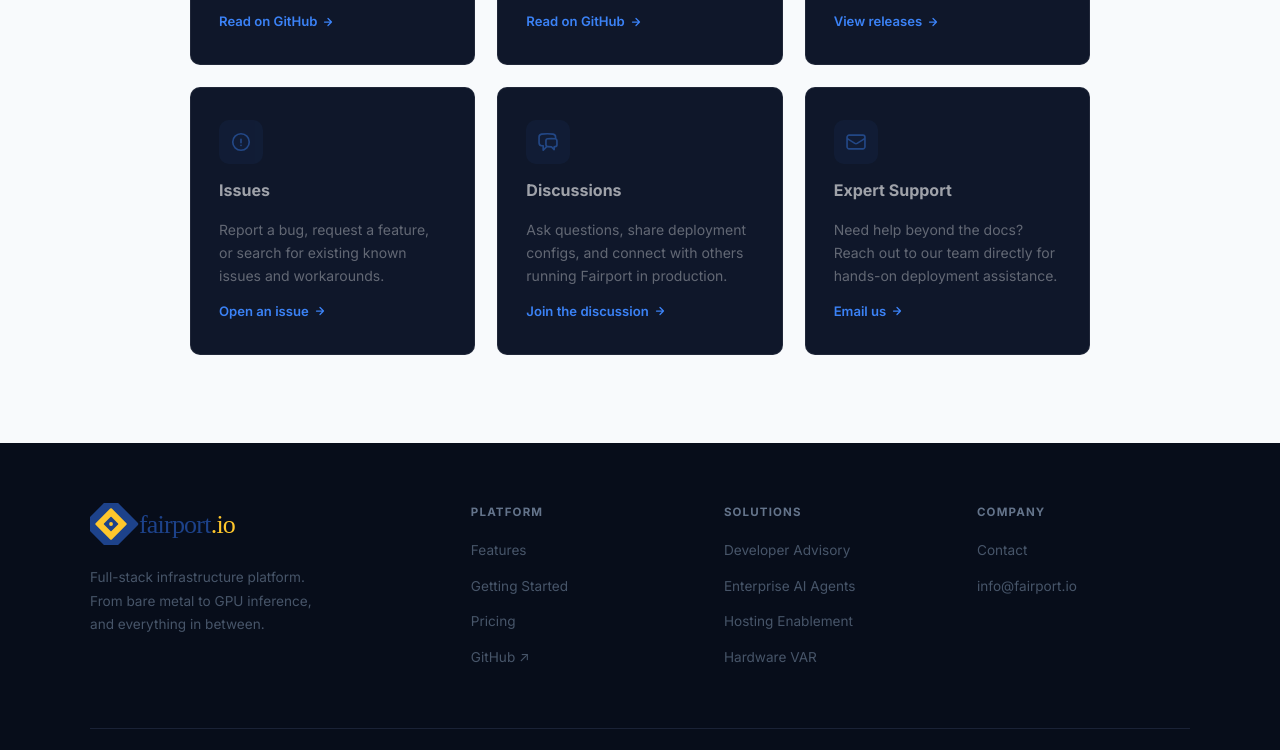
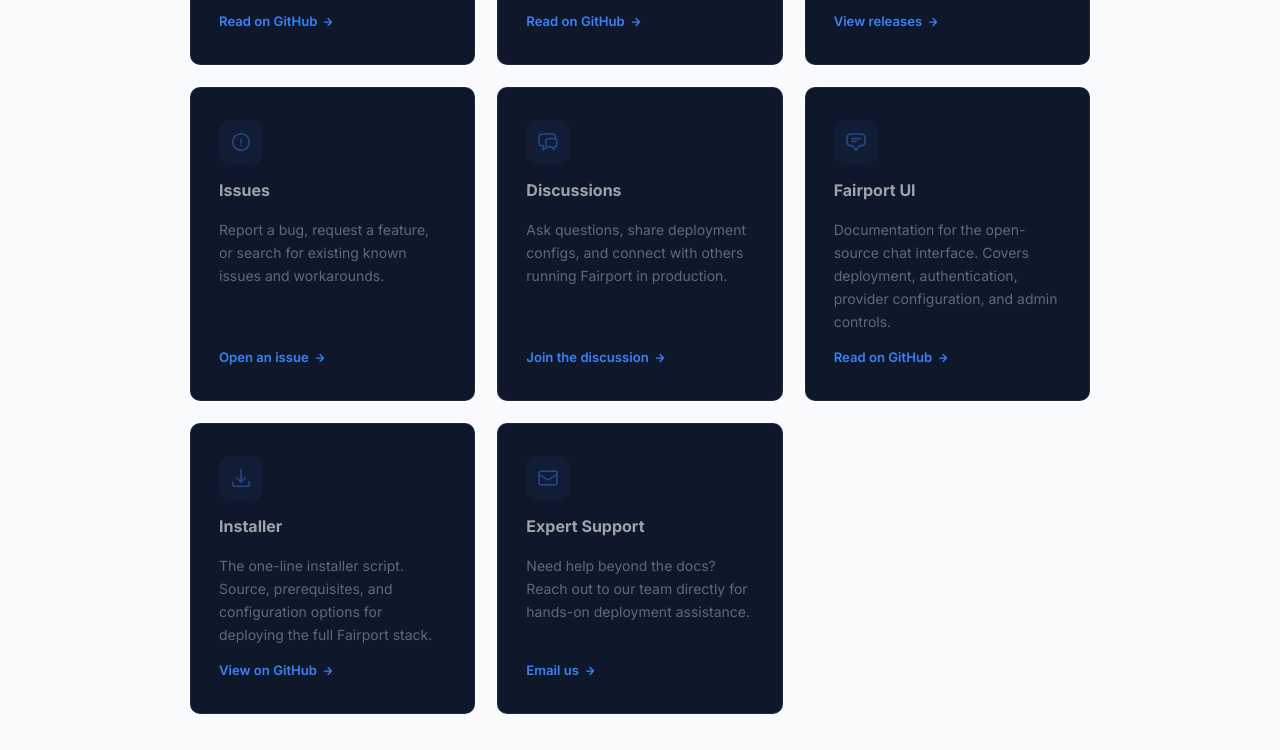
Before and after one commit to fairport-io/fairport-public-web, a plain HTML site: page docs.html in a window 1280 px wide. Shown: the part 1587-2337 px from the top of the page. Drawn offline with Linux system fonts and the light colour scheme.

Commit message:
removed repo section, added Fairport UI and Installer doc cards

```diff
--- a/docs.html
+++ b/docs.html
@@ -512,6 +512,24 @@
                 <span class="doc-card-link">Join the discussion <svg xmlns="http://www.w3.org/2000/svg" width="12" height="12" fill="none" viewBox="0 0 24 24" stroke="currentColor" stroke-width="2.5"><path stroke-linecap="round" stroke-linejoin="round" d="M5 12h14m-7-7 7 7-7 7"/></svg></span>
             </a>
 
+            <a href="https://github.com/fairport-io/fairport-io/tree/main/apps/fairport-ui" target="_blank" rel="noopener" class="doc-card">
+                <div class="doc-card-icon">
+                    <svg xmlns="http://www.w3.org/2000/svg" fill="none" viewBox="0 0 24 24" stroke-width="1.8" stroke="currentColor"><path stroke-linecap="round" stroke-linejoin="round" d="M7.5 8.25h9m-9 3H12m-9.75 1.51c0 1.6 1.123 2.994 2.707 3.227 1.129.166 2.27.293 3.423.379.35.026.67.21.865.501L12 21l2.755-4.133a1.14 1.14 0 0 1 .865-.501 48.172 48.172 0 0 0 3.423-.379c1.584-.233 2.707-1.626 2.707-3.228V6.741c0-1.602-1.123-2.995-2.707-3.228A48.394 48.394 0 0 0 12 3c-2.392 0-4.744.175-7.043.513C3.373 3.746 2.25 5.14 2.25 6.741v6.018Z" /></svg>
+                </div>
+                <h3>Fairport UI</h3>
+                <p>Documentation for the open-source chat interface. Covers deployment, authentication, provider configuration, and admin controls.</p>
+                <span class="doc-card-link">Read on GitHub <svg xmlns="http://www.w3.org/2000/svg" width="12" height="12" fill="none" viewBox="0 0 24 24" stroke="currentColor" stroke-width="2.5"><path stroke-linecap="round" stroke-linejoin="round" d="M5 12h14m-7-7 7 7-7 7"/></svg></span>
+            </a>
+
+            <a href="https://github.com/fairport-io/get-fairport-io" target="_blank" rel="noopener" class="doc-card">
+                <div class="doc-card-icon">
+                    <svg xmlns="http://www.w3.org/2000/svg" fill="none" viewBox="0 0 24 24" stroke-width="1.8" stroke="currentColor"><path stroke-linecap="round" stroke-linejoin="round" d="M3 16.5v2.25A2.25 2.25 0 0 0 5.25 21h13.5A2.25 2.25 0 0 0 21 18.75V16.5M16.5 12 12 16.5m0 0L7.5 12m4.5 4.5V3" /></svg>
+                </div>
+                <h3>Installer</h3>
+                <p>The one-line installer script. Source, prerequisites, and configuration options for deploying the full Fairport stack.</p>
+                <span class="doc-card-link">View on GitHub <svg xmlns="http://www.w3.org/2000/svg" width="12" height="12" fill="none" viewBox="0 0 24 24" stroke="currentColor" stroke-width="2.5"><path stroke-linecap="round" stroke-linejoin="round" d="M5 12h14m-7-7 7 7-7 7"/></svg></span>
+            </a>
+
             <a href="mailto:info@fairport.io" class="doc-card">
                 <div class="doc-card-icon">
                     <svg xmlns="http://www.w3.org/2000/svg" fill="none" viewBox="0 0 24 24" stroke-width="1.8" stroke="currentColor"><path stroke-linecap="round" stroke-linejoin="round" d="M21.75 6.75v10.5a2.25 2.25 0 0 1-2.25 2.25h-15a2.25 2.25 0 0 1-2.25-2.25V6.75m19.5 0A2.25 2.25 0 0 0 19.5 4.5h-15a2.25 2.25 0 0 0-2.25 2.25m19.5 0v.243a2.25 2.25 0 0 1-1.07 1.916l-7.5 4.615a2.25 2.25 0 0 1-2.36 0L3.32 8.91a2.25 2.25 0 0 1-1.07-1.916V6.75" /></svg>
```
